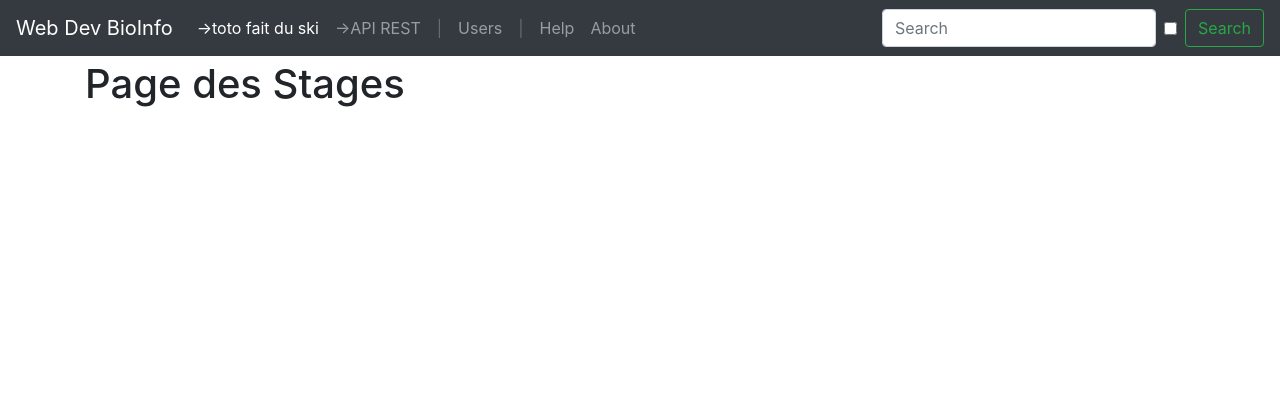
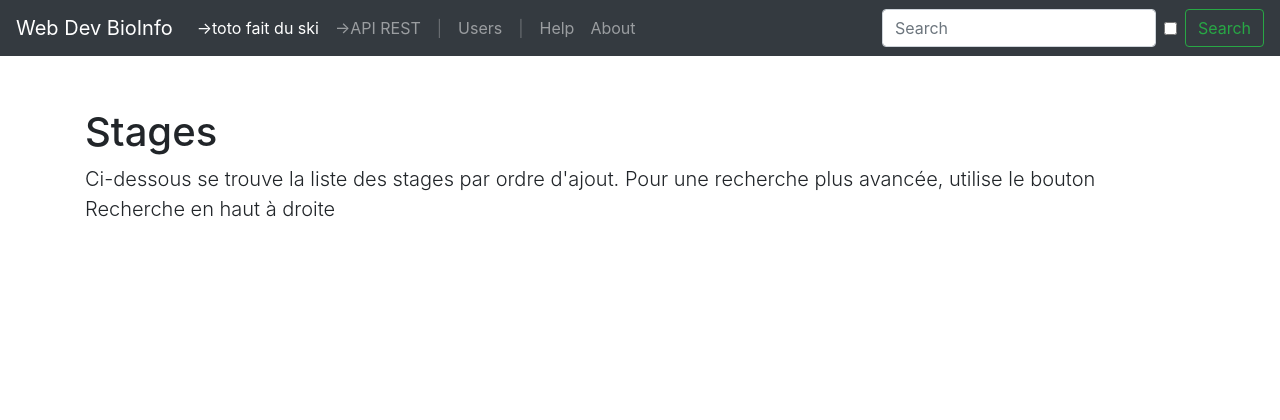
Before and after one commit to Tpoquillon/Prog_Web_Confinement, a Flask app: template templates/stages.html in a window 1280 px wide. Shown: the top 420 px of the page. Run offline with Flask 2, Linux system fonts and the light colour scheme; the template is opened without the code that fills it, so the values that code supplies are empty; some libraries are stand-ins or nearby versions.

Commit message:
remplissage du template stages.html. Version fonctionnelle mais incomplete

```diff
--- a/app.py
+++ b/app.py
@@ -6,6 +6,7 @@ from datetime import datetime
 from flask import Flask
 from flask import request, make_response
 from flask import render_template
+
 
 app = Flask(__name__)
 
@@ -71,8 +72,8 @@ def recherche():
 def search():
   return render_template('stages.html')
 
-
-@app.route('/Stages')
+@app.route('/Stages', methods=['GET','POST'])
+@app.route('/Stages/<stage_id>/', methods=['GET'])
 def stages():
   return render_template('stages.html')
 
--- a/templates/stages.html
+++ b/templates/stages.html
@@ -2,6 +2,13 @@
 
 {% block content %}
 
-<h1>Page des Stages </h1>
+
+<h1 class="mt-5">Stages</h1>
+
+<p class="lead"> Ci-dessous se trouve la liste des stages par ordre d'ajout. Pour une recherche plus avancée, utilise le bouton Recherche en haut à droite </p>
+
+      {% for stage in liste_stages %}
+          <!--  <li><a href="/stages/{{stage.id}}">{{ stage.sujet_stage }}</a></li>   -->!
+      {% endfor %}
 
 {% endblock %}
```
